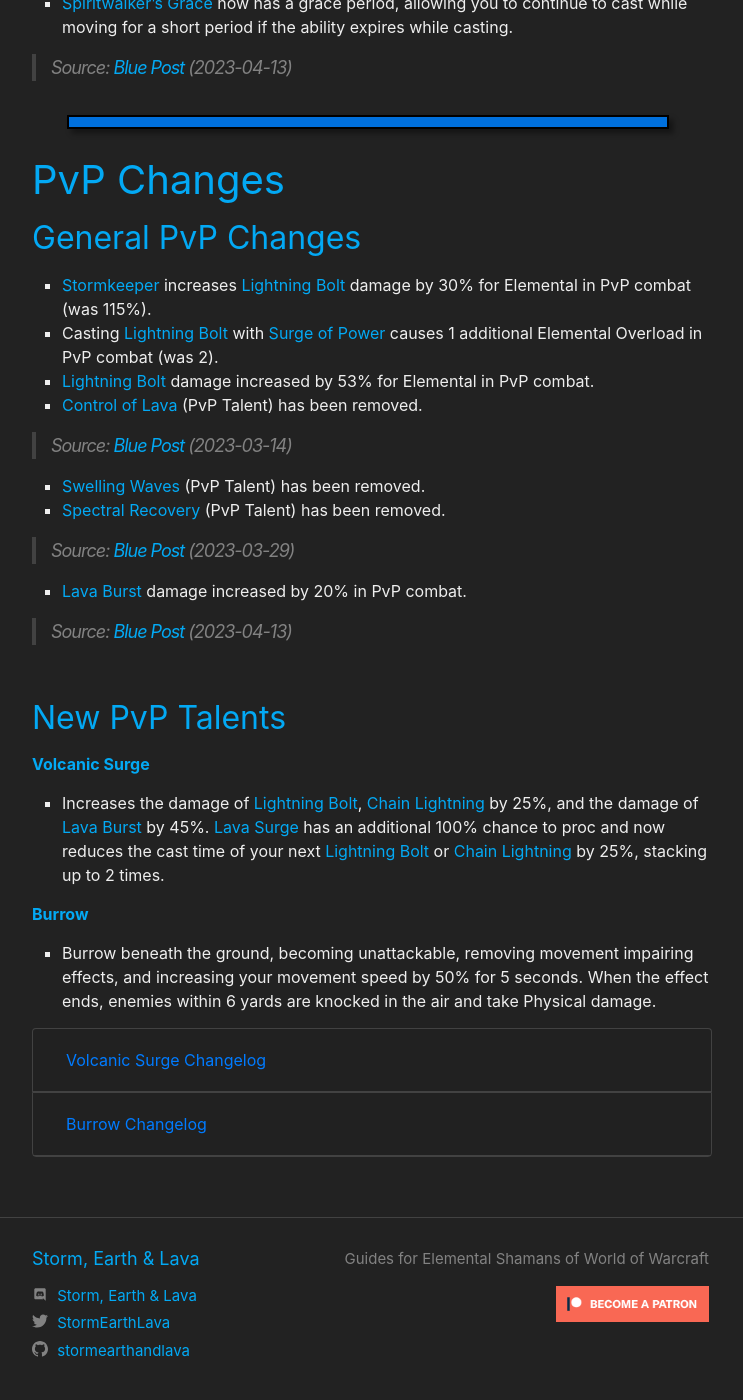
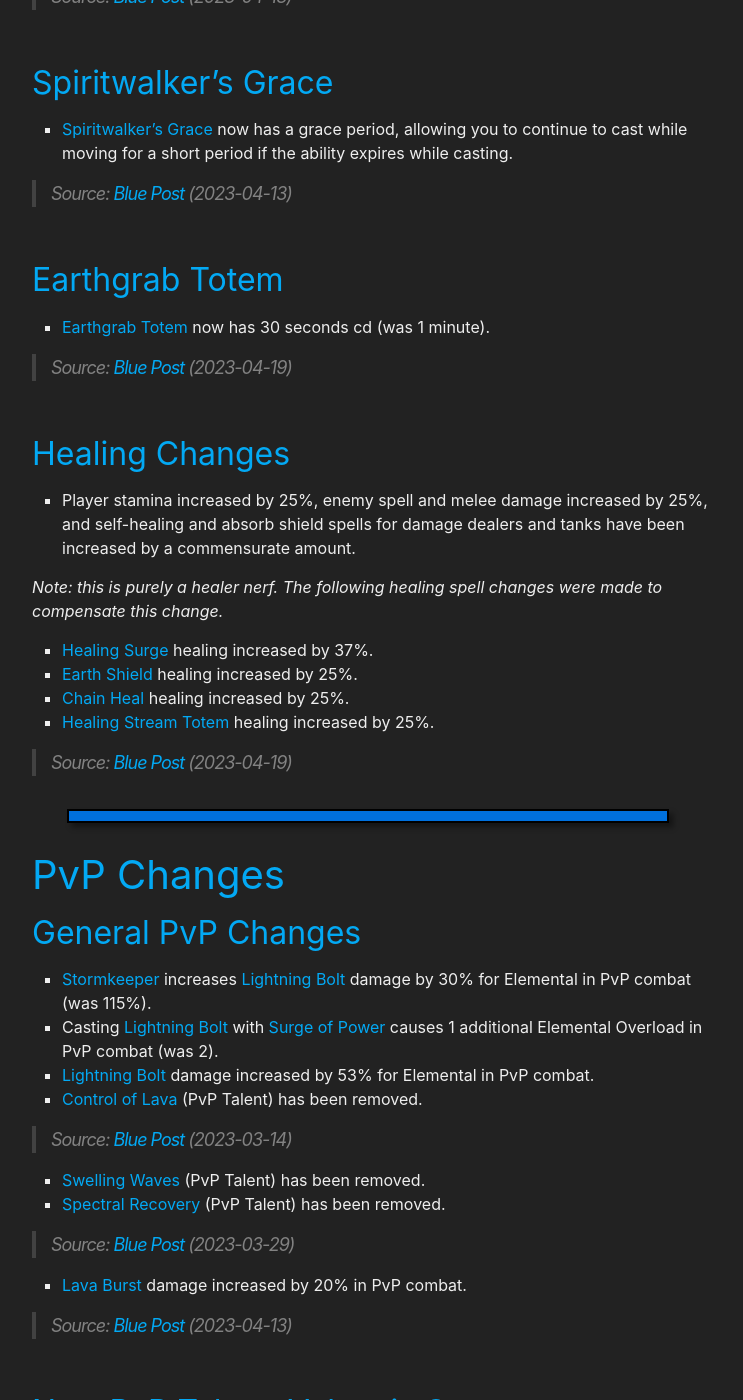
Before and after one commit to stormearthandlava/stormearthandlava.github.io, a Jekyll site: the page built from blog/_posts/2023-04-02-10.1-change-collection.md, in a window 1280 px wide and 1400 px high, scrolled down 2104 px. Shown: the whole window, without its empty margins (268-1011 px from the left). Built offline with Jekyll 4.4.1, drawn with Linux system fonts in a browser that asks for light colours; a script that is not in the unit is left out; some of the changed text lies outside the part shown.

Commit message:
Changelog Update (#78)
* Changelog Update

- Added 2023-04-19 Changes
- Fixed dropdown list that were created as accordion and not cards (visual improvement)

* Tier set note updated

```diff
--- a/_data/talent.yml
+++ b/_data/talent.yml
@@ -200,6 +200,7 @@
 gow: <a href="https://www.wowhead.com/spell=192063/gust-of-wind" target="blank">Gust of Wind</a>
 
 healing_stream_totem: <a href="https://www.wowhead.com/spell=5394" target="blank">Healing Stream Totem</a>
+hst: <a href="https://www.wowhead.com/spell=5394" target="blank">Healing Stream Totem</a>
 
 hex: <a href="https://www.wowhead.com/spell=51514" target="blank">Hex</a>
 
--- a/blog/_posts/2023-04-02-10.1-change-collection.md
+++ b/blog/_posts/2023-04-02-10.1-change-collection.md
@@ -85,6 +84,33 @@
 </div>
     </div>
   </div>
+  <div class="card">
+    <div class="card-header" id="tier-30-4">
+      <div class="h2 mb-0">
+        <button class="btn btn-link btn-block text-left collapsed" type="button" data-toggle="collapse" data-target="#tier-30-4-body" aria-expanded="false" aria-controls="tier-30-4-body">
+          Changelog
+        </button>
+      </div>
+    </div>
+    <div id="tier-30-4-body" class="collapse" aria-labelledby="tier-30-4" data-parent="#tier-30">
+      <div class="card-body" markdown="1">
+
+- T30 effect added
+
+> Source: [Blue Post](https://us.forums.blizzard.com/en/wow/t/feedback-class-sets-in-embers-of-neltharion/1545299) (2023-03-14)
+
+<br>
+
+- 2-Set Bonus has been adjusted – Gain {{ site.data.talent.sk }} every 50 seconds (was 40 seconds).
+- 4-Set Bonus has been adjusted – For 8 seconds after you consume {{ site.data.talent.sk }}, your {{ site.data.spell.lb }}, {{ site.data.spell.lvb }}, {{ site.data.talent.if }}, and {{ site.data.spell.frs }} generate 75% (was 100%) more Maelstrom, and your {{ site.data.spell.cl }}, {{ site.data.spell.lvbm }}, and {{ site.data.spell.eq }} critical strike damage is increased by 20%.
+
+*Note: The previous version of our tier set was roughly double the power level of other tier sets. This change brings us more in line without “killing” the spec potential.*
+
+> Source: [Blue Post](https://us.forums.blizzard.com/en/wow/t/dragonflight-embers-of-neltharion-ptr-development-notes/1541379/11) (2023-04-19)
+
+</div>
+    </div>
+  </div>
 </div>
 
 <hr>
@@ -96,17 +122,16 @@
 
 > Source: [Blue Post](https://us.forums.blizzard.com/en/wow/t/dragonflight-embers-of-neltharion-ptr-development-notes/1541379/7) (2023-03-29)
 
-<div class="accordion mb-4" id="dre">
-  <div class="card">
-    <div class="card-header" id="dre-1">
-      <div class="h2 mb-0">
-        <button class="btn btn-link btn-block text-left collapsed" type="button" data-toggle="collapse" data-target="#dre-1-body" aria-expanded="false" aria-controls="dre-1-body">
-          General notes
-        </button>
-      </div>
+<div class="card">
+  <div class="card-header" id="dre">
+    <div class="h2 mb-0">
+      <button class="btn btn-link btn-block text-left collapsed" type="button" data-toggle="collapse" data-target="#dre-body" aria-expanded="false" aria-controls="dre-body">
+        General notes
+      </button>
     </div>
-    <div id="dre-1-body" class="collapse" aria-labelledby="dre-1" data-parent="#dre">
-      <div class="card-body" markdown="1">
+  </div>
+  <div id="dre-body" class="collapse" aria-labelledby="dre">
+    <div class="card-body" markdown="1">
 
 - Casting {{ site.data.spell.lava_burst }} has an ever increasing chance to trigger {{ site.data.talent.ascendance }}.
 - Starting with a double 0% chance then incrementing by 1% per try. This results in a chance chain of
@@ -114,10 +139,10 @@
 - This change removes the probability of double procs (without {{ site.data.talent.further_beyond }}) and droughts.
 
 </div>
-    </div>
   </div>
 </div>
 
+<br>
 
 ## Flame Shock
 - {{ site.data.spell.fs }}’s dispel protection from {{ site.data.talent.control_of_lava }} (PvP Talent) is now a baseline part of {{ site.data.spell.fs }}.
@@ -131,26 +156,26 @@
 
 > Source: [Datamining](https://www.wowhead.com/news/10-1-ptr-datamined-class-and-tier-set-tuning-332430#elemental) (2023-04-13)
 
-<div class="accordion mb-4" id="potm">
-  <div class="card">
-    <div class="card-header" id="potm-1">
-      <div class="h2 mb-0">
-        <button class="btn btn-link btn-block text-left collapsed" type="button" data-toggle="collapse" data-target="#potm-1-body" aria-expanded="false" aria-controls="potm-1-body">
-          General notes
-        </button>
-      </div>
+<div class="card">
+  <div class="card-header" id="potm">
+    <div class="h2 mb-0">
+      <button class="btn btn-link btn-block text-left collapsed" type="button" data-toggle="collapse" data-target="#potm-body" aria-expanded="false" aria-controls="potm-body">
+        General notes
+      </button>
     </div>
-    <div id="potm-1-body" class="collapse" aria-labelledby="potm-1" data-parent="#potm">
-      <div class="card-body" markdown="1">
+  </div>
+  <div id="potm-body" class="collapse" aria-labelledby="potm">
+    <div class="card-body" markdown="1">
 
 - Before 10.1 casting {{ site.data.spell.lava_burst }} rolled for {{ site.data.talent.potm }} on cast success and on cast hit.
 - Starting with 10.1 {{ site.data.spell.lava_burst }} rolls for {{ site.data.talent.potm }} only on cast success.
 - The change to roll only on cast success means, that the value increase for the talent is smaller than assumed on first look. It's still a noticeable buff to the talent.
 
 </div>
-    </div>
   </div>
 </div>
+
+<br>
 
 ## Bloodlust/Heroism
 - {{ site.data.spell.bloodlust }} now cost 2% of base mana (was 21%).
@@ -163,6 +188,27 @@
 - {{ site.data.talent.spiritwalkers_grace }} now has a grace period, allowing you to continue to cast while moving for a short period if the ability expires while casting.
 
 > Source: [Blue Post](https://us.forums.blizzard.com/en/wow/t/dragonflight-embers-of-neltharion-ptr-development-notes/1541379/9) (2023-04-13)
+
+<br>
+
+## Earthgrab Totem
+- {{ site.data.talent.earthgrab_totem }} now has 30 seconds cd (was 1 minute).
+
+> Source: [Blue Post](https://us.forums.blizzard.com/en/wow/t/dragonflight-embers-of-neltharion-ptr-development-notes/1541379/11) (2023-04-19)
+
+<br>
+
+## Healing Changes
+- Player stamina increased by 25%, enemy spell and melee damage increased by 25%, and self-healing and absorb shield spells for damage dealers and tanks have been increased by a commensurate amount.
+
+*Note: this is purely a healer nerf. The following healing spell changes were made to compensate this change.*
+
+- {{ site.data.spell.healing_surge }} healing increased by 37%.
+- {{ site.data.talent.earth_shield }} healing increased by 25%.
+- {{ site.data.talent.chain_heal }} healing increased by 25%.
+- {{ site.data.talent.hst }} healing increased by 25%.
+
+> Source: [Blue Post](https://us.forums.blizzard.com/en/wow/t/dragonflight-embers-of-neltharion-ptr-development-notes/1541379/11) (2023-04-19)
 
 <hr>
 
@@ -188,33 +234,32 @@
 
 <br>
 
-## New PvP Talents
+## New PvP Talent: Volcanic Surge
 
-**{{ site.data.talent.volcanic_surge }}**
 - Increases the damage of {{ site.data.spell.lb }}, {{ site.data.spell.cl }} by 25%, and the damage of {{ site.data.spell.lvb }} by 45%. {{ site.data.talent.lvs }} has an additional 100% chance to proc and now reduces the cast time of your next {{ site.data.spell.lb }} or {{ site.data.spell.cl }} by 25%, stacking up to 2 times.
 
-**{{ site.data.talent.burrow }}**
-- Burrow beneath the ground, becoming unattackable, removing movement impairing effects, and increasing your movement speed by 50% for 5 seconds. When the effect ends, enemies within 6 yards are knocked in the air and take Physical damage.
-
-<div class="accordion mb-4" id="pvp">
-  <div class="card">
-    <div class="card-header" id="volcanic-surge">
-      <div class="h2 mb-0">
-        <button class="btn btn-link btn-block text-left collapsed" type="button" data-toggle="collapse" data-target="#volcanic-surge-body" aria-expanded="false" aria-controls="volcanic-surge-body">
-          Volcanic Surge Changelog
-        </button>
-      </div>
+<div class="card">
+  <div class="card-header" id="volcanic-surge">
+    <div class="h2 mb-0">
+      <button class="btn btn-link btn-block text-left collapsed" type="button" data-toggle="collapse" data-target="#volcanic-surge-body" aria-expanded="false" aria-controls="volcanic-surge-body">
+        Volcanic Surge Changelog
+      </button>
     </div>
-    <div id="volcanic-surge-body" class="collapse" aria-labelledby="volcanic-surge" data-parent="#pvp">
-      <div class="card-body" markdown="1">
+  </div>
+  <div id="volcanic-surge-body" class="collapse" aria-labelledby="volcanic-surge">
+    <div class="card-body" markdown="1">
 
 - {{ site.data.talent.volcanic_surge }} added.
 
 > Source: [Blue Post](https://us.forums.blizzard.com/en/wow/t/dragonflight-embers-of-neltharion-ptr-development-notes/1541379/4) (2023-03-14)
 
+<br>
+
 - {{ site.data.talent.volcanic_surge }} gives {{ site.data.talent.lvs }} an additional 100% chance to proc.
 
 > Source: [Blue Post](https://us.forums.blizzard.com/en/wow/t/dragonflight-embers-of-neltharion-ptr-development-notes/1541379/6) (2023-03-22)
+
+<br>
 
 - {{ site.data.spell.lvb }} no longer consumes {{ site.data.talent.volcanic_surge }} and the cast time of {{ site.data.spell.lvb }} is no longer reduced by {{ site.data.talent.volcanic_surge }}.
 - {{ site.data.talent.volcanic_surge }} increases the damage of {{ site.data.spell.cl }} and {{ site.data.spell.lb }} by 25% (was 20%).
@@ -223,28 +268,35 @@
 > Source: [Blue Post](https://us.forums.blizzard.com/en/wow/t/dragonflight-embers-of-neltharion-ptr-development-notes/1541379/8) (2023-04-04)
 
 </div>
+  </div>
+</div>
+
+<br>
+
+## New PvP Talent: Burrow
+- Burrow beneath the ground, becoming unattackable, removing movement impairing effects, and increasing your movement speed by 50% for 5 seconds. When the effect ends, enemies within 6 yards are knocked in the air and take Physical damage.
+
+<div class="card">
+  <div class="card-header" id="burrow">
+    <div class="h2 mb-0">
+      <button class="btn btn-link btn-block text-left collapsed" type="button" data-toggle="collapse" data-target="#burrow-body" aria-expanded="false" aria-controls="burrow-body">
+        Burrow Changelog
+      </button>
     </div>
   </div>
-  <div class="card">
-    <div class="card-header" id="burrow">
-      <div class="h2 mb-0">
-        <button class="btn btn-link btn-block text-left collapsed" type="button" data-toggle="collapse" data-target="#burrow-body" aria-expanded="false" aria-controls="burrow-body">
-          Burrow Changelog
-        </button>
-      </div>
-    </div>
-    <div id="burrow-body" class="collapse" aria-labelledby="burrow" data-parent="#pvp">
-      <div class="card-body" markdown="1">
+  <div id="burrow-body" class="collapse" aria-labelledby="burrow">
+    <div class="card-body" markdown="1">
 
 - {{ site.data.talent.burrow }} added.
 
 > Source: [Blue Post](https://us.forums.blizzard.com/en/wow/t/dragonflight-embers-of-neltharion-ptr-development-notes/1541379/6) (2023-03-22)
+
+<br>
 
 - {{ site.data.talent.burrow }} damage increased by 200%.
 
 > Source: [Blue Post](https://us.forums.blizzard.com/en/wow/t/dragonflight-embers-of-neltharion-ptr-development-notes/1541379/8) (2023-04-04)
 
 </div>
-    </div>
   </div>
 </div>
```
Also changed, not shown: other parts of blog/_posts/2023-04-02-10.1-change-collection.md (+8 -9 lines).
